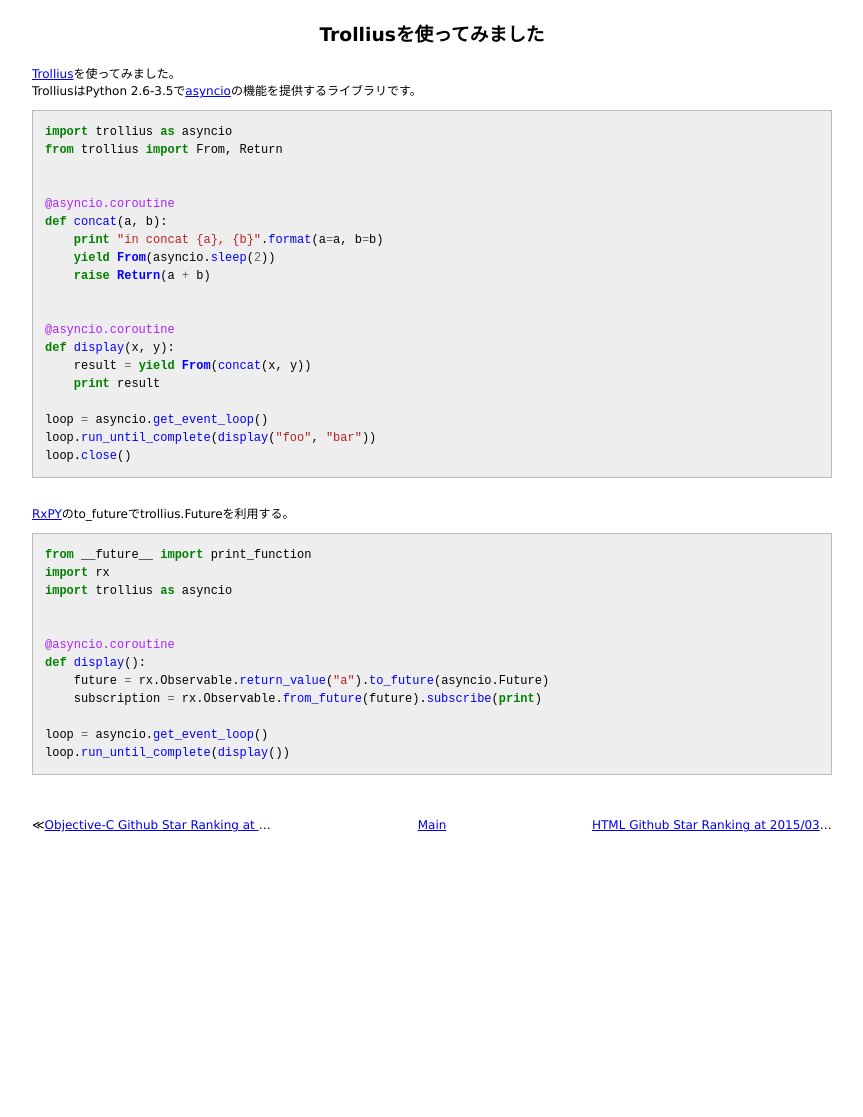
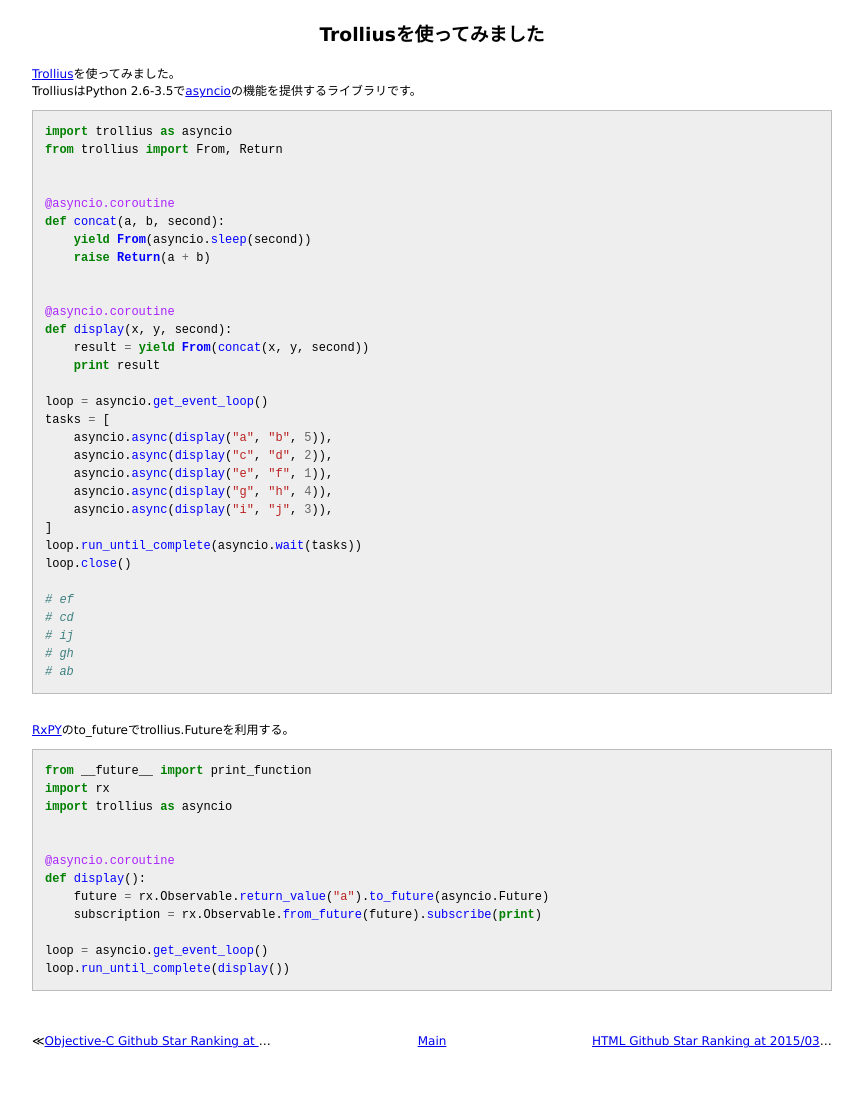
Before and after one commit to 38elements/38elements.github.com, a Jekyll site: the page built from _posts/2015-03-14-python-trollius-asyncio.md, in a window 1280 px wide. Shown: the whole page, without its empty margins (208-1071 px from the left). Built offline with Jekyll 4.4.1, drawn with Linux system fonts in a browser that asks for light colours; Markdown is read by kramdown in place of the engine named in the settings; before the commit the page ends 901 px from its top, so only the background shows below that.

Commit message:
change example

```diff
--- a/_posts/2015-03-14-python-trollius-asyncio.md
+++ b/_posts/2015-03-14-python-trollius-asyncio.md
@@ -10,20 +10,32 @@ from trollius import From, Return
 
 
 @asyncio.coroutine
-def concat(a, b):
-    print "in concat {a}, {b}".format(a=a, b=b)
-    yield From(asyncio.sleep(2))
+def concat(a, b, second):
+    yield From(asyncio.sleep(second))
     raise Return(a + b)
 
 
 @asyncio.coroutine
-def display(x, y):
-    result = yield From(concat(x, y))
+def display(x, y, second):
+    result = yield From(concat(x, y, second))
     print result
 
 loop = asyncio.get_event_loop()
-loop.run_until_complete(display("foo", "bar"))
+tasks = [
+    asyncio.async(display("a", "b", 5)),
+    asyncio.async(display("c", "d", 2)),
+    asyncio.async(display("e", "f", 1)),
+    asyncio.async(display("g", "h", 4)),
+    asyncio.async(display("i", "j", 3)),
+]
+loop.run_until_complete(asyncio.wait(tasks))
 loop.close()
+
+# ef
+# cd
+# ij
+# gh
+# ab
 {% endhighlight %}
 
 <br/>
```
